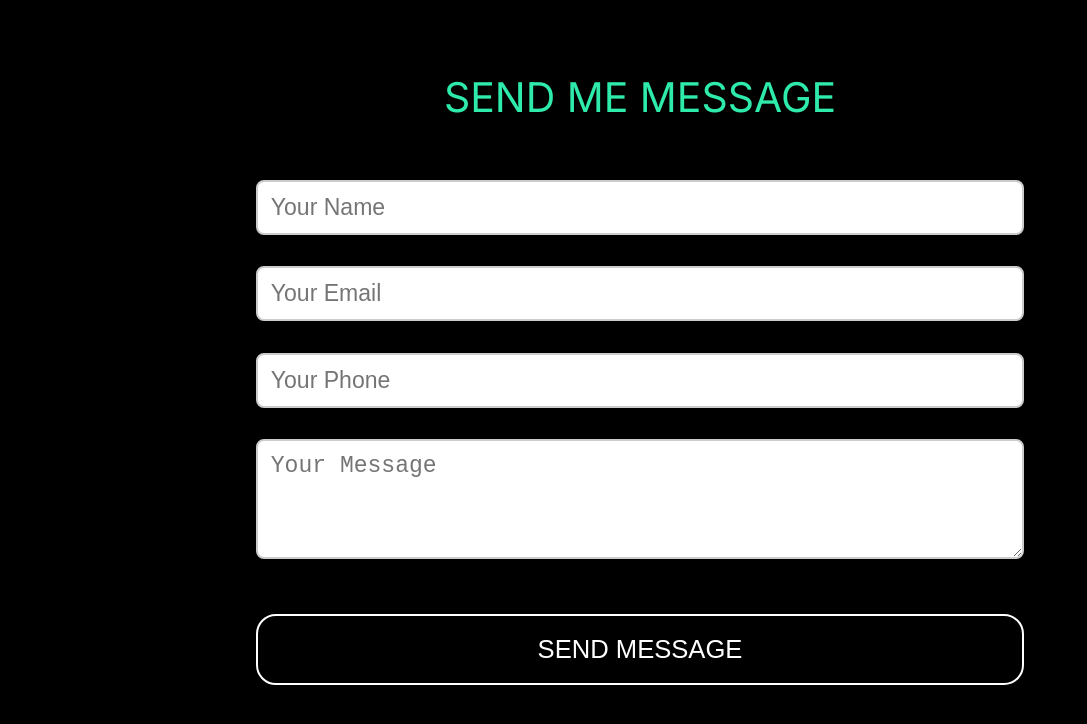
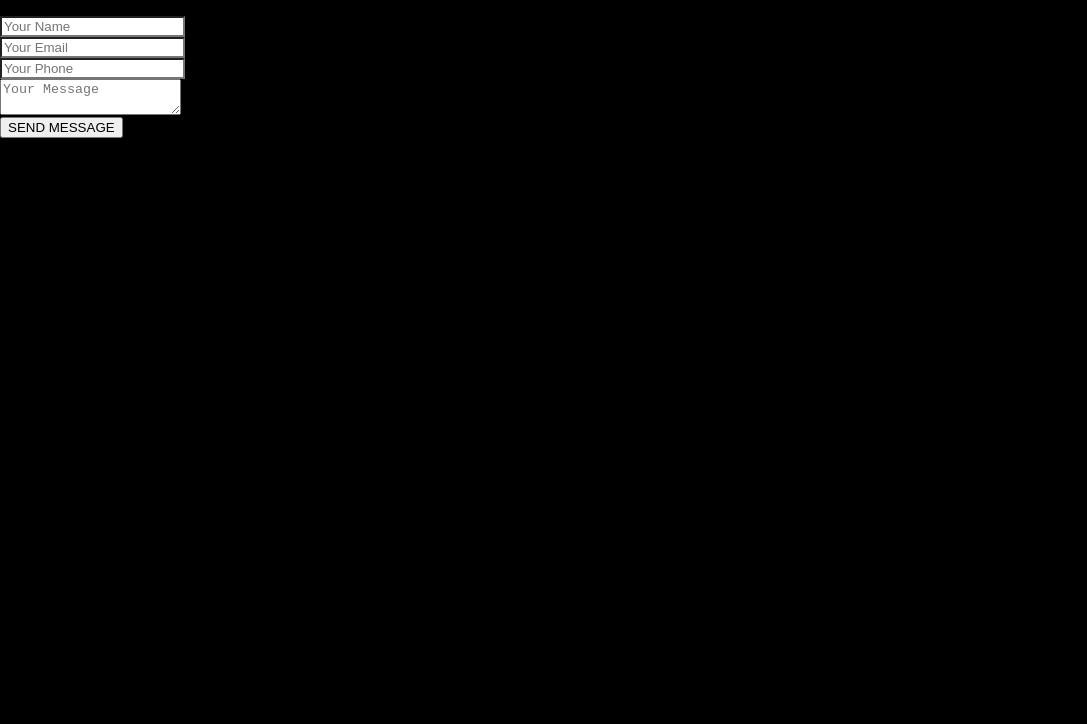
Before and after one commit to vladertec/Portfolio, a Next.js app: page /contact in a window 1280 px wide. Shown: the top 724 px of the page, without its empty margins (0-1087 px from the left). Built offline with nearby package versions, Linux system fonts and the light colour scheme.

Commit message:
change next js version for vercel-9

```diff
--- a/app/styles/ContactPage.scss
+++ b/app/styles/ContactPage.scss
@@ -1,126 +1,126 @@
-.contact {
-  display: flex;
-  flex-direction: column;
-  align-items: center;
-  padding: 3% 20%;
-  opacity: 0;
-  transform: translateY(20px);
-  transition: opacity 1s ease, transform 1s ease;
-  color: white;
+// .contact {
+//   display: flex;
+//   flex-direction: column;
+//   align-items: center;
+//   padding: 3% 20%;
+//   opacity: 0;
+//   transform: translateY(20px);
+//   transition: opacity 1s ease, transform 1s ease;
+//   color: white;
 
-  &.visible {
-    opacity: 1;
-    transform: translateY(0);
-  }
+//   &.visible {
+//     opacity: 1;
+//     transform: translateY(0);
+//   }
 
-  &__title {
-    margin-top: 5%;
-    font-size: 3.2vw;
-    margin-bottom: 3vh;
-    color: $green-color;
-  }
+//   &__title {
+//     margin-top: 5%;
+//     font-size: 3.2vw;
+//     margin-bottom: 3vh;
+//     color: $green-color;
+//   }
 
-  &__form {
-    margin-top: 3%;
-    display: flex;
-    flex-direction: column;
-    width: 100%;
-  }
+//   &__form {
+//     margin-top: 3%;
+//     display: flex;
+//     flex-direction: column;
+//     width: 100%;
+//   }
 
-  &__field {
-    display: flex;
-    flex-direction: column;
-    margin-bottom: 2vh;
-    &--name,
-    &--email,
-    &--phone,
-    &--message {
-      flex: 1;
-    }
-  }
+//   &__field {
+//     display: flex;
+//     flex-direction: column;
+//     margin-bottom: 2vh;
+//     &--name,
+//     &--email,
+//     &--phone,
+//     &--message {
+//       flex: 1;
+//     }
+//   }
 
-  &__input {
-    margin-top: 2%;
-    width: 100%;
-    padding: 1.5vh 1vw;
-    font-size: 1.8vw;
-    border: 2px solid #ccc;
-    border-radius: 8px;
+//   &__input {
+//     margin-top: 2%;
+//     width: 100%;
+//     padding: 1.5vh 1vw;
+//     font-size: 1.8vw;
+//     border: 2px solid #ccc;
+//     border-radius: 8px;
 
-    &:focus {
-      border-color: $green-color;
-    }
+//     &:focus {
+//       border-color: $green-color;
+//     }
 
-    &--textarea {
-      min-height: 15vh;
-      resize: vertical;
-    }
-  }
+//     &--textarea {
+//       min-height: 15vh;
+//       resize: vertical;
+//     }
+//   }
 
-  &__error {
-    color: #ff4d4f;
-    font-size: 1.5vw;
-    margin-top: 1vh;
-  }
+//   &__error {
+//     color: #ff4d4f;
+//     font-size: 1.5vw;
+//     margin-top: 1vh;
+//   }
 
-  &__button {
-    width: 100%;
-    @include flex-container;
-    padding: 2.5% 3%;
-    margin-top: 5%;
-    border-radius: 20px;
-    border: 2px solid white;
-    font-size: 2vw;
-    cursor: pointer;
-    background-color: black;
-    color: white;
-    font-weight: 400;
-    transition: border-color 0.5s ease;
+//   &__button {
+//     width: 100%;
+//     @include flex-container;
+//     padding: 2.5% 3%;
+//     margin-top: 5%;
+//     border-radius: 20px;
+//     border: 2px solid white;
+//     font-size: 2vw;
+//     cursor: pointer;
+//     background-color: black;
+//     color: white;
+//     font-weight: 400;
+//     transition: border-color 0.5s ease;
 
-    &:hover {
-      border-color: $green-color;
-    }
+//     &:hover {
+//       border-color: $green-color;
+//     }
 
-    &.active {
-      border-color: $green-color;
-      transition: border-color 0.5s ease;
-    }
-  }
+//     &.active {
+//       border-color: $green-color;
+//       transition: border-color 0.5s ease;
+//     }
+//   }
 
-  &__status {
-    margin-top: 2vh;
-    font-size: 3vw;
-    color: #3d3d3d;
-  }
+//   &__status {
+//     margin-top: 2vh;
+//     font-size: 3vw;
+//     color: #3d3d3d;
+//   }
 
-  @include phone {
-    padding: 7% 12%;
+//   @include phone {
+//     padding: 7% 12%;
 
-    &__title {
-      margin-top: 4%;
-      font-size: 5vw;
-      margin-bottom: 3vh;
-      color: $green-color;
-    }
+//     &__title {
+//       margin-top: 4%;
+//       font-size: 5vw;
+//       margin-bottom: 3vh;
+//       color: $green-color;
+//     }
 
-    &__input {
-      margin-top: 3%;
-      padding: 2vh 1vw;
-      font-size: 3.5vw;
-    }
+//     &__input {
+//       margin-top: 3%;
+//       padding: 2vh 1vw;
+//       font-size: 3.5vw;
+//     }
 
-    &__error {
-      font-size: 3vw;
-      margin-top: 1vh;
-    }
+//     &__error {
+//       font-size: 3vw;
+//       margin-top: 1vh;
+//     }
 
-    &__button {
-      width: 100%;
-      @include flex-container;
-      padding: 5.5% 3%;
-      margin-top: 6%;
-      border-radius: 15px;
-      font-size: 3.2vw;
-    }
-  }
-}
+//     &__button {
+//       width: 100%;
+//       @include flex-container;
+//       padding: 5.5% 3%;
+//       margin-top: 6%;
+//       border-radius: 15px;
+//       font-size: 3.2vw;
+//     }
+//   }
+// }
--- a/app/styles/ProjectDetailpage.scss
+++ b/app/styles/ProjectDetailpage.scss
@@ -1,70 +1,70 @@
-.project-detail {
-  opacity: 0;
-  transform: translateY(20px);
-  transition: opacity 1s ease, transform 1s ease;
-  color: #fff;
-  padding: 20px;
+// .project-detail {
+//   opacity: 0;
+//   transform: translateY(20px);
+//   transition: opacity 1s ease, transform 1s ease;
+//   color: #fff;
+//   padding: 20px;
 
-  &.visible {
-    opacity: 1;
-    transform: translateY(0);
-  }
+//   &.visible {
+//     opacity: 1;
+//     transform: translateY(0);
+//   }
 
-  &__title {
-    font-size: 2rem;
-    margin-bottom: 20px;
-  }
+//   &__title {
+//     font-size: 2rem;
+//     margin-bottom: 20px;
+//   }
 
-  &__image-container {
-    margin-bottom: 20px;
-  }
+//   &__image-container {
+//     margin-bottom: 20px;
+//   }
 
-  &__image {
-    width: 100%;
-    height: auto;
-    border-radius: 8px;
-  }
+//   &__image {
+//     width: 100%;
+//     height: auto;
+//     border-radius: 8px;
+//   }
 
-  &__description {
-    font-size: 1.2rem;
-    line-height: 1.5;
-    margin-bottom: 20px;
-  }
+//   &__description {
+//     font-size: 1.2rem;
+//     line-height: 1.5;
+//     margin-bottom: 20px;
+//   }
 
-  &__subtitle {
-    font-size: 1.5rem;
-    margin-top: 20px;
-    margin-bottom: 10px;
-  }
+//   &__subtitle {
+//     font-size: 1.5rem;
+//     margin-top: 20px;
+//     margin-bottom: 10px;
+//   }
 
-  &__tech-list,
-  &__features-list,
-  &__challenges-list,
-  &__achievements-list {
-    list-style: none;
-    padding: 0;
-  }
+//   &__tech-list,
+//   &__features-list,
+//   &__challenges-list,
+//   &__achievements-list {
+//     list-style: none;
+//     padding: 0;
+//   }
 
-  &__tech-item,
-  &__feature-item,
-  &__challenge-item,
-  &__achievement-item {
-    margin-bottom: 10px;
-    font-size: 1rem;
-  }
+//   &__tech-item,
+//   &__feature-item,
+//   &__challenge-item,
+//   &__achievement-item {
+//     margin-bottom: 10px;
+//     font-size: 1rem;
+//   }
 
-  &__link {
-    display: inline-block;
-    margin-top: 20px;
-    padding: 10px 20px;
-    background-color: #0070f3;
-    color: #fff;
-    text-decoration: none;
-    border-radius: 5px;
-    transition: background-color 0.3s;
+//   &__link {
+//     display: inline-block;
+//     margin-top: 20px;
+//     padding: 10px 20px;
+//     background-color: #0070f3;
+//     color: #fff;
+//     text-decoration: none;
+//     border-radius: 5px;
+//     transition: background-color 0.3s;
 
-    &:hover {
-      background-color: #005bb5;
-    }
-  }
-}
+//     &:hover {
+//       background-color: #005bb5;
+//     }
+//   }
+// }
--- a/package.json
+++ b/package.json
@@ -18,7 +18,6 @@
     "react-slick": "^0.30.2",
     "sass": "^1.80.6",
     "slick-carousel": "^1.8.1",
-    "swiper": "^11.1.14",
     "yup": "^1.4.0"
   }
 }
```
Also changed, not shown: 1 other file (tests, documents, lock files or other folders).
